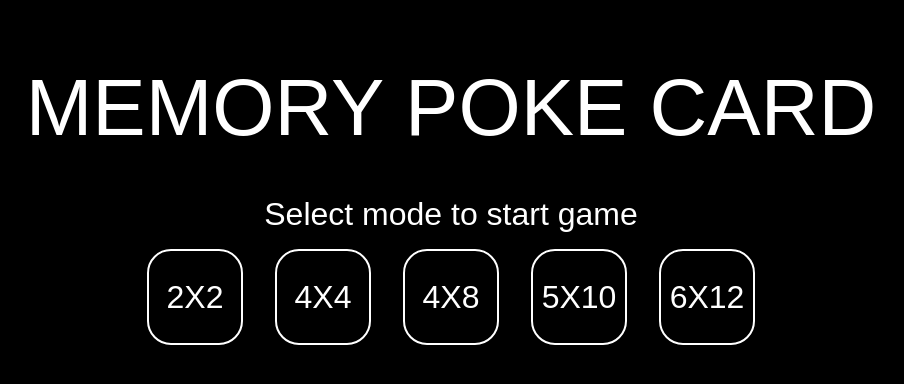
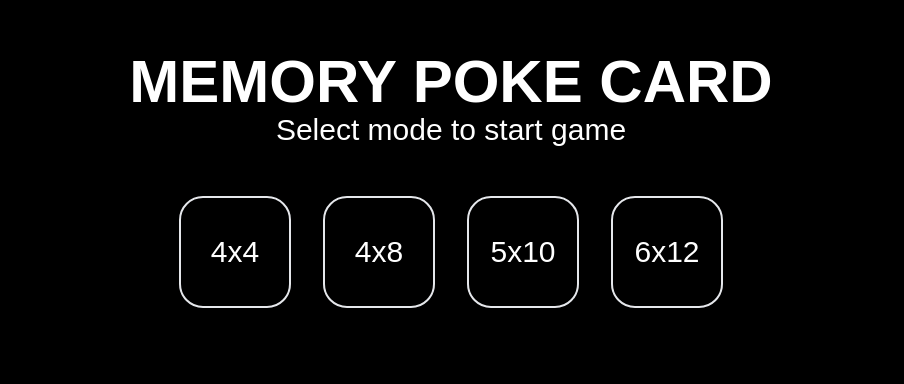
Before and after one commit to minhnh-y2k/memory-poke-card, a Nuxt app: page / in a window 1280 px wide. Shown: the part 212-596 px from the top of the page, without its empty margins (189-1093 px from the left). Built offline with nearby package versions, Linux system fonts and the light colour scheme; a web font is replaced by a local one.

Commit message:
update ui

```diff
--- a/components/Card.vue
+++ b/components/Card.vue
@@ -1,12 +1,14 @@
 <template>
-  <div class="card">
-    <div class="card-inner" @click="onFlip"
-      :class="{ 'flipped': isFlipped, 'hidden': isHidden, 'cursor-pointer': !isDisabled }">
-      <div class="card-face card-front shadow-sm">
+  <div class="h-20 w-20 md:h-24 md:w-24 select-none [perpective: 1000px]">
+    <div
+      class="relative h-full w-full rounded-xl shadow-xl transition-all duration-500 [transform-style:preserve-3d]"
+      @click="onFlip" :class="{ 'flipped': isFlipped, 'hidden': isHidden, 'cursor-pointer': !isDisabled }">
+      <div class="flex justify-center items-center card-front absolute inset-0 bg-white rounded-xl shadow-sm">
         <nuxt-img class="[transform: rotateY(180deg)]" :src="`/images/pocket-monsters/${card.value}.png`" />
       </div>
-      <div class="card-face card-back shadow-sm">
-        <div class="card-content"></div>
+      <div
+        class="flex justify-center items-center  absolute inset-0 bg-white rounded-xl shadow-sm [backface-visibility:hidden]">
+        <div class="card-back h-3/6 w-3/6 bg-cover bg-center bg-[url('@/assets/images/icon_back.png')]"></div>
       </div>
     </div>
   </div>
@@ -55,50 +57,4 @@ export default {
 .flipped {
   transform: rotateY(180deg);
 }
-
-.card {
-  height: 6rem;
-  width: 6rem;
-  perspective: 1000px;
-  user-select: none;
-
-  .card-inner {
-    height: 100%;
-    width: 100%;
-    position: relative;
-    transition: all 0.5s;
-    transform-style: preserve-3d;
-    border-radius: 0.75rem;
-
-    .card-face {
-      position: absolute;
-      height: 100%;
-      width: 100%;
-      border-radius: 0.75rem;
-      background-color: #fff;
-      border-radius: 0.75rem;
-
-      display: flex;
-      justify-content: center;
-      align-items: center;
-
-      >.card-content {
-        background-size: cover;
-        background-position: center;
-        background-repeat: no-repeat;
-
-        height: 50%;
-        width: 50%;
-      }
-
-      &.card-back {
-        backface-visibility: hidden;
-
-        .card-content {
-          background-image: url('~/assets/images/icon_back.png');
-        }
-      }
-    }
-  }
-}
 </style>
--- a/components/MainScreen.vue
+++ b/components/MainScreen.vue
@@ -1,22 +1,25 @@
+36 lines (33 sloc)  1.22 KB
+
 <template>
-  <div class="screen">
-    <h1>Memory Poke Card</h1>
-    <p>Select mode to start game</p>
-    <div class="modes">
-      <button @click="onStart(2, 2)">
-        <span>2x2</span>
+  <div class="w-full h-screen flex flex-col justify-center items-center bg-black text-white text-center p-2">
+    <h1 class="text-6xl uppercase font-bold m-0">Memory Poke Card</h1>
+    <p class="text-3xl">Select mode to start game</p>
+    <div class="mt-8 flex">
+      <button @click="onStart(4, 4)"
+        class="flex flex-col justify-center items-center w-28 h-28 rounded-3xl border-2 m-4 transition-all ease-in-out duration-300 hover:bg-white hover:text-black">
+        <span class="text-3xl">4x4</span>
       </button>
-      <button @click="onStart(4, 4)">
-        <span>4x4</span>
+      <button @click="onStart(4, 8)"
+        class="flex flex-col justify-center items-center w-28 h-28 rounded-3xl border-2 m-4 transition-all ease-in-out duration-300 hover:bg-white hover:text-black">
+        <span class="text-3xl">4x8</span>
       </button>
-      <button @click="onStart(4, 8)">
-        <span>4x8</span>
+      <button @click="onStart(5, 10)"
+        class="hidden xl:flex flex-col justify-center items-center w-28 h-28 rounded-3xl border-2 m-4 transition-all ease-in-out duration-300 hover:bg-white hover:text-black">
+        <span class="text-3xl">5x10</span>
       </button>
-      <button @click="onStart(5, 10)" class="hidden xl:block">
-        <span>5x10</span>
-      </button>
-      <button @click="onStart(6, 12)" class="hidden xl:block">
-        <span>6x12</span>
+      <button @click="onStart(6, 12)"
+        class="hidden xl:flex flex-col justify-center items-center w-28 h-28 rounded-3xl border-2 m-4 transition-all ease-in-out duration-300 hover:bg-white hover:text-black">
+        <span class="text-3xl">6x12</span>
       </button>
     </div>
   </div>
@@ -34,53 +37,4 @@ export default {
 }
 </script>
 
-<style lang="scss" scoped>
-.screen {
-  width: 100%;
-  min-height: 100vh;
-  display: flex;
-  flex-direction: column;
-  justify-content: center;
-  align-items: center;
-  background-color: black;
-  color: white;
-  text-align: center;
-
-  h1 {
-    font-size: 5rem;
-    text-transform: uppercase;
-    margin-bottom: 3rem;
-    line-height: 1;
-  }
-
-  p {
-    font-size: 2rem;
-  }
-
-  .modes {
-    display: flex;
-    flex-wrap: wrap;
-    justify-content: center;
-    align-items: center;
-
-    button {
-      background-color: black;
-      color: white;
-      font-size: 2rem;
-      text-transform: uppercase;
-      border: 2px solid white;
-      cursor: pointer;
-      transition: all 0.3s ease-in-out;
-      width: 6rem;
-      height: 6rem;
-      margin: 1rem;
-      border-radius: 1.5rem;
-
-      &:hover {
-        background-color: white;
-        color: black;
-      }
-    }
-  }
-}
-</style>
+<style lang="scss" scoped></style>
```
